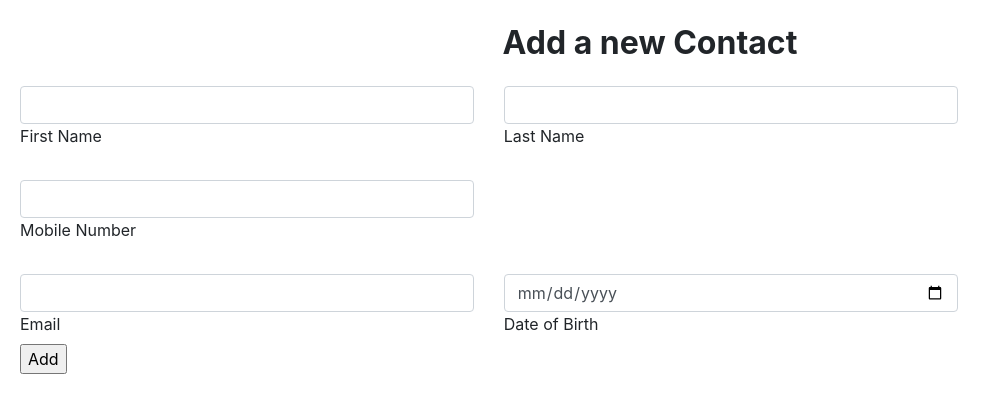
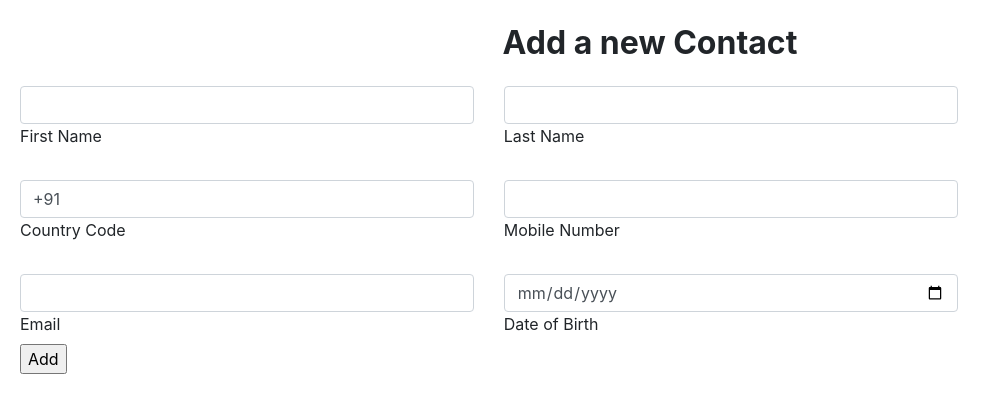
Before and after one commit to ShreyLimbani/PythonProjects, a Django app: page /phonebook/add/ in a window 1280 px wide. Shown: the part 56-469 px from the top of the page, without its empty margins (0-1001 px from the left). Run offline with Django 3.2, Linux system fonts and the light colour scheme; some libraries are stand-ins or nearby versions.

Commit message:
Edit Contact Page Completed

```diff
--- a/Contacts/phonebook/models.py
+++ b/Contacts/phonebook/models.py
@@ -3,8 +3,8 @@ from django.db import models
 
 # Create your models here.
 class ContactManager(models.Manager):
-    def create_contact(self, firstName, lastName, mobileNumber1, email, dateOfBirth):
-        contact = self.create(firstName=firstName, lastName=lastName, mobileNumber1=mobileNumber1, email=email,
+    def create_contact(self, firstName, lastName, countryCode1, mobileNumber1, email, dateOfBirth):
+        contact = self.create(firstName=firstName, lastName=lastName, countryCode1=countryCode1, mobileNumber1=mobileNumber1, email=email,
                               dateOfBirth=dateOfBirth)
         return contact
 
--- a/Contacts/phonebook/newcontact.py
+++ b/Contacts/phonebook/newcontact.py
@@ -4,6 +4,7 @@ from django import forms
 class ContactForm(forms.Form):
     firstName = forms.CharField(widget=forms.TextInput(attrs={'class': 'form-control'}))
     lastName = forms.CharField(widget=forms.TextInput(attrs={'class': 'form-control'}))
+    countryCode1 = forms.CharField(widget=forms.TextInput(attrs={'class': 'form-control'}))
     mobileNumber1 = forms.CharField(widget=forms.NumberInput(attrs={'class': 'form-control'}))
     email = forms.EmailField(widget=forms.EmailInput(attrs={'class': 'form-control'}))
     dateOfBirth = forms.DateField(widget=forms.DateInput(attrs={'class': 'form-control'}))
--- a/Contacts/phonebook/templates/edit.html
+++ b/Contacts/phonebook/templates/edit.html
@@ -1,5 +1,6 @@
 {% extends 'base.html' %}
 {% block content %}
+
 
 <section class="mb-4" style="margin-left:20px">
 
--- a/Contacts/phonebook/templates/new.html
+++ b/Contacts/phonebook/templates/new.html
@@ -41,12 +41,17 @@
 
                     <!--Grid column-->
                     <div class="col-md-6">
+                        <div class="md-form mb-0">
+                            <input type="text" id="countryCode1" name="countryCode1" class="form-control" value="+91"></input>
+                            <label for="countryCode1">Country Code</label>
+                        </div>
+                    </div>
 
+                    <div class="col-md-6">
                         <div class="md-form mb-0">
                             <input type="text" id="mobileNumber1" name="mobileNumber1" class="form-control"></input>
                             <label for="mobileNumber1">Mobile Number</label>
                         </div>
-
                     </div>
                 </div>
                 <!--Grid row-->
--- a/Contacts/phonebook/views.py
+++ b/Contacts/phonebook/views.py
@@ -34,6 +34,7 @@ def add(request):
                 contact = Contact.object.create_contact(
                     form.cleaned_data['firstName'],
                     form.cleaned_data['lastName'],
+                    form.cleaned_data['countryCode1'],
                     form.cleaned_data['mobileNumber1'],
                     form.cleaned_data['email'],
                     form.cleaned_data['dateOfBirth']
@@ -65,16 +66,22 @@ def alter(request):
         form = ContactForm(request.POST)
         # check whether it's valid:
         if form.is_valid():
-            if Contact.object.filter(mobileNumber1=form.cleaned_data['mobileNumber1']).exists():
+            if False:
                 return render(request, template, {
                     'form': form,
                     'error_message': 'Phone Number already exists.'
                 })
             else:
                 # Create the user:
-                contact = Contact.object.get(mobileNumber1=form.cleaned_data['mobileNumber1'])
+                try:
+                    contact = Contact.object.get(mobileNumber1=form.cleaned_data['mobileNumber1'])
+                except Contact.DoesNotExist:
+                    print("Mobile Number Changed")
+                    contact = Contact.object.get(firstName=form.cleaned_data['firstName'])
+
                 contact.firstName = form.cleaned_data['firstName']
                 contact.lastName = form.cleaned_data['lastName']
+                contact.countryCode1 = '+91'
                 contact.email = form.cleaned_data['email']
                 contact.mobileNumber1 = form.cleaned_data['mobileNumber1']
                 contact.dateOfBirth = form.cleaned_data['dateOfBirth']
```
Also changed, not shown: Contacts/db.sqlite3.
